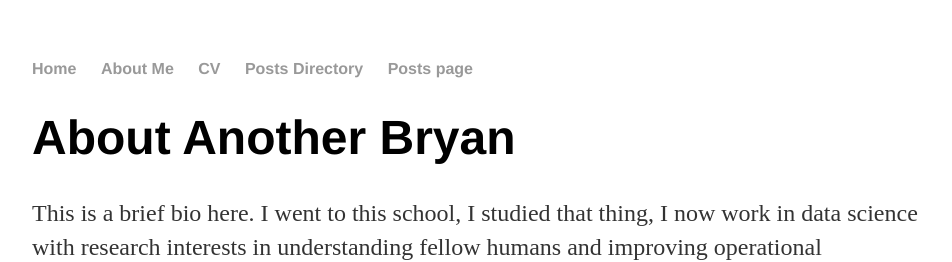
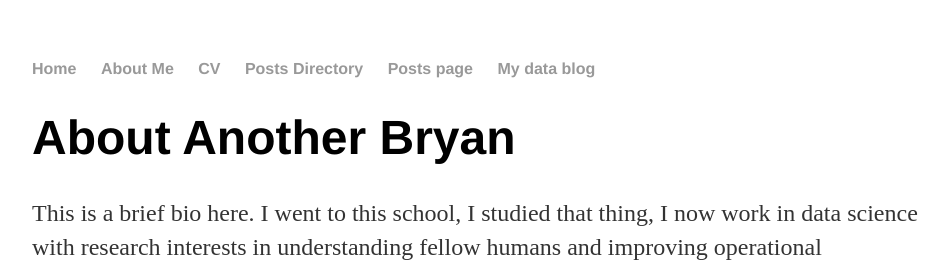
Before and after one commit to another-bryan/another-bryan.github.io, a Jekyll site: the page built from about.html, in a window 1280 px wide. Shown: the top 262 px of the page, without its empty margins (160-1112 px from the left). Built offline with Jekyll 4.4.1, drawn with Linux system fonts in a browser that asks for light colours.

Commit message:
Update default.html

```diff
--- a/_layouts/default.html
+++ b/_layouts/default.html
@@ -13,6 +13,7 @@
         		<li><a href="/cv">CV</a></li>
         		<li><a href="/_posts">Posts Directory</a></li>
 			<li><a href="posts.html">Posts page</a></li>
+			<li><a href="/data-blog">My data blog</a></li>
     		</ul>
 		</nav>
 		<div class="container">
```
